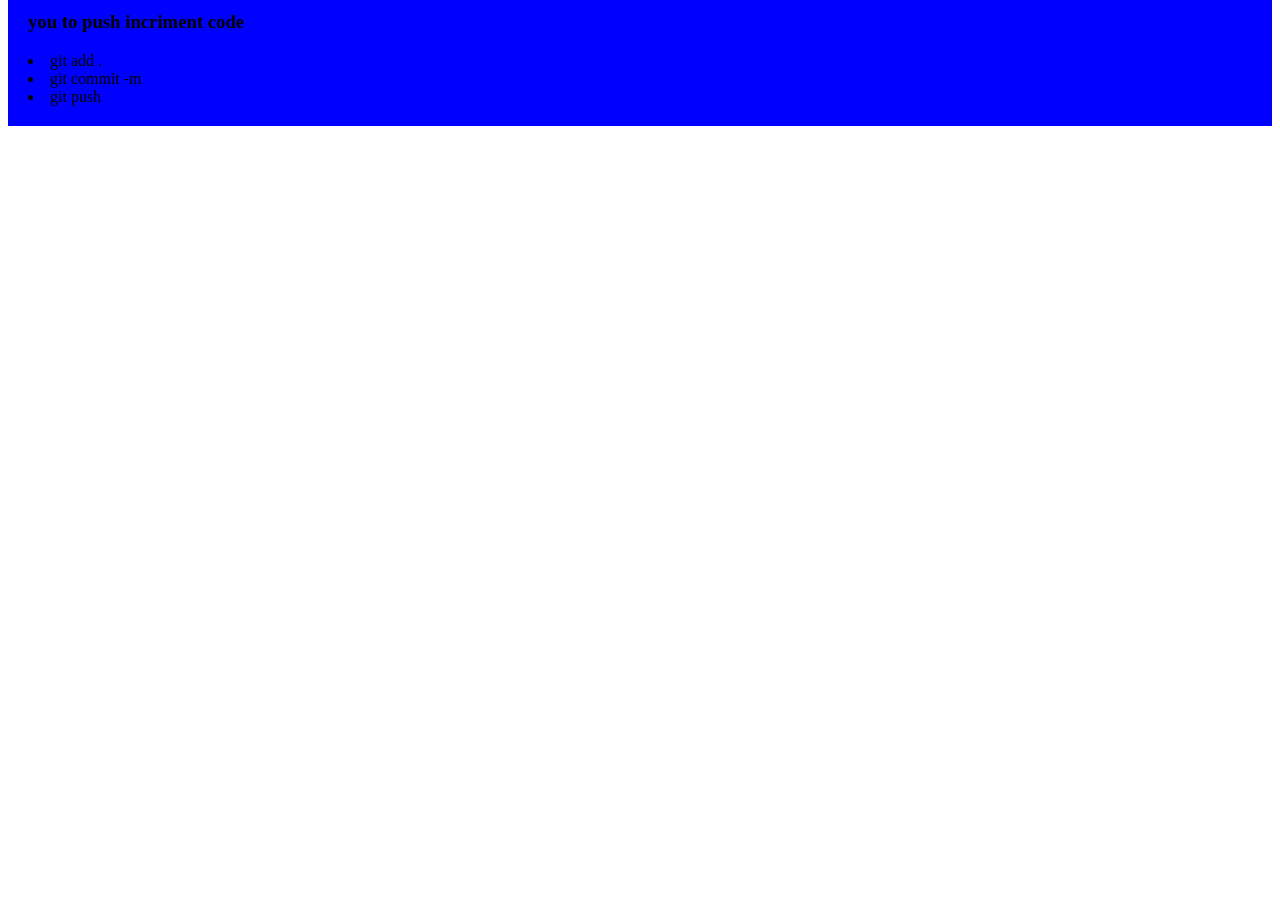
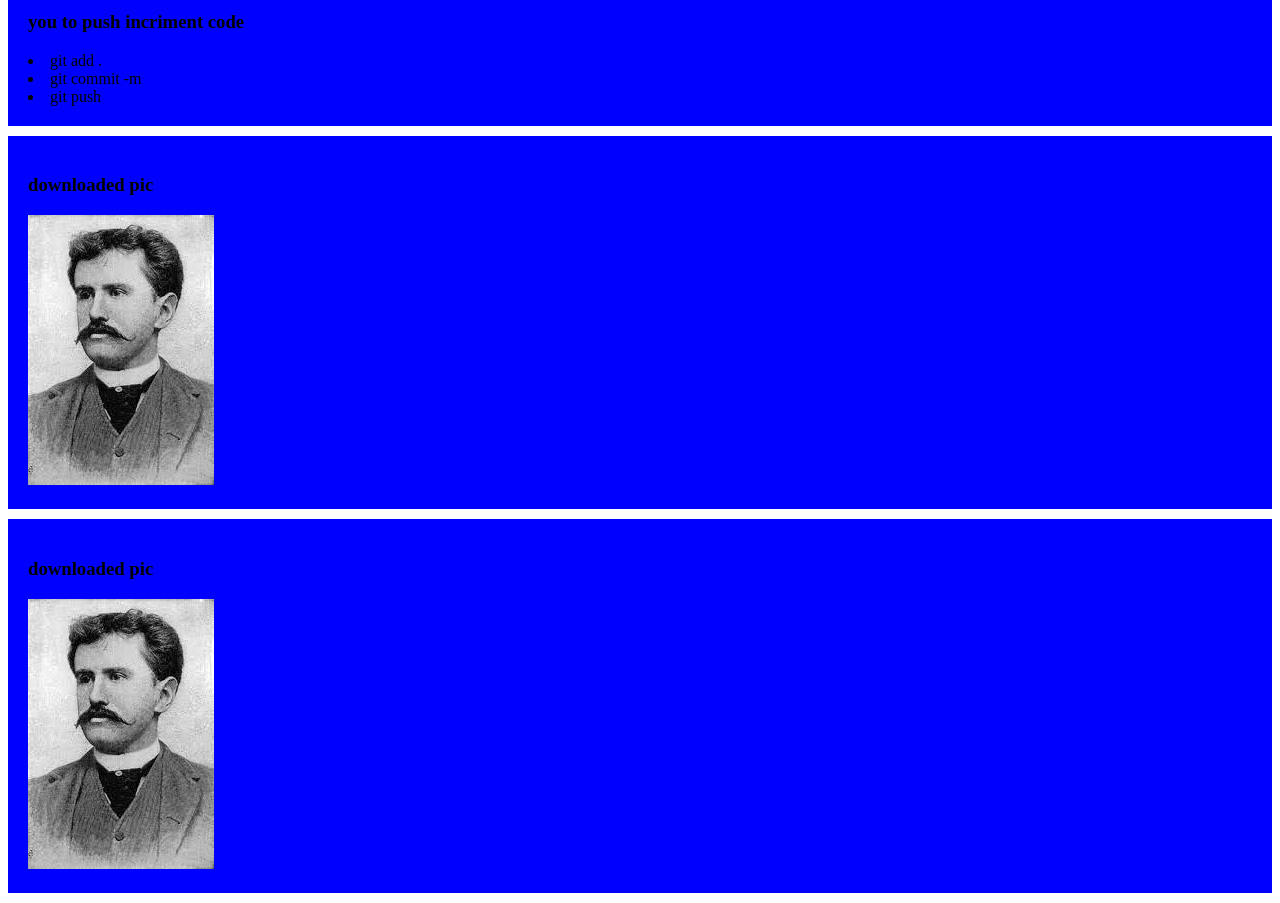
Before and after one commit to nusratjerinnn/first-git-repo, a plain HTML site: page index.html in a window 1280 px wide. Shown: the part 520-1423 px from the top of the page. Before the commit the page ends 800 px from the top, so only its background shows below. Drawn offline with Linux system fonts and the light colour scheme.

Commit message:
added second picture

```diff
--- a/index.html
+++ b/index.html
@@ -1,11 +1,13 @@
 <!DOCTYPE html>
 <html lang="en">
+
 <head>
     <meta charset="UTF-8">
     <meta name="viewport" content="width=device-width, initial-scale=1.0">
     <title>first git repo</title>
     <link rel="stylesheet" href="styles/blog.css">
 </head>
+
 <body>
     <div>
         <h3>my first website</h3>
@@ -39,6 +41,15 @@
             <li>git push</li>
         </ui>
     </div>
+    <div>
+        <h3>downloaded pic </h3>
+        <img src="images/download (6).jpg" alt="">
+    </div>
+    <div>
+        <h3>downloaded pic </h3>
+        <img src="images/download (6).jpg" alt="">
+    </div>
 
 </body>
+
 </html>
```
Also changed, not shown: images/download (6).jpg (added). Lines whose indentation alone changed are shown as unchanged.
